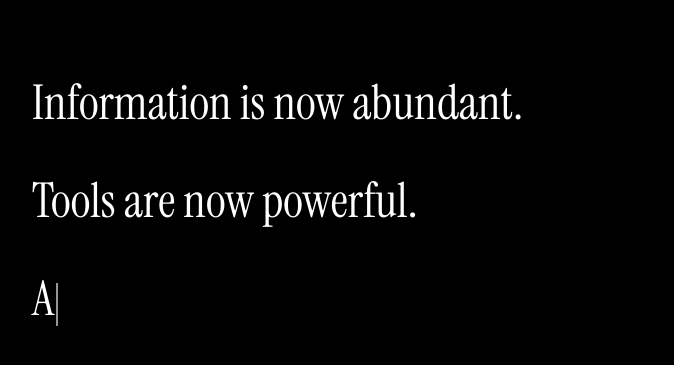
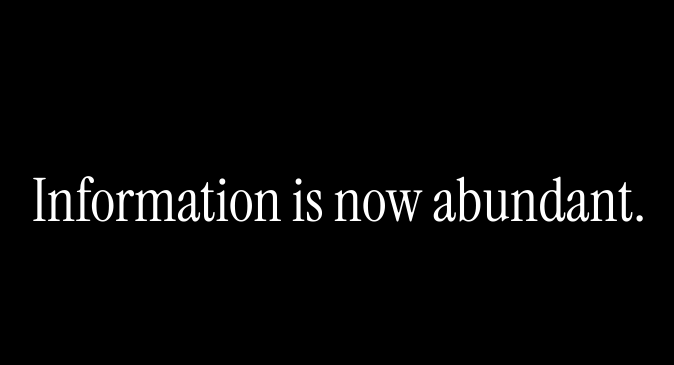
Before and after one commit to RomzSayah/futureschool-shader-gradient-component, a Next.js app: page / in a window 1280 px wide. Shown: the part 999-1364 px from the top of the page, without its empty margins (208-882 px from the left). Built offline with nearby package versions, Linux system fonts and the light colour scheme.

Commit message:
feat: implement smooth, continuous line typing animation
Introduce vertical centering and smooth spring typing effect for better UX.

```diff
--- a/components/hero-section.tsx
+++ b/components/hero-section.tsx
@@ -1,87 +1,110 @@
 "use client"
 
-import { motion, useScroll, useTransform, useMotionValueEvent } from "framer-motion"
+import { motion, useScroll, useSpring, useTransform, useMotionValueEvent, AnimatePresence } from "framer-motion"
 import { useRef, useState } from "react"
 import { GradientBackground } from "./gradient-background"
 
 const textSequence = [
   "Information is now abundant.",
   "Tools are now powerful.",
-  "Anyone can generate.",
-  "But not everyone can direct.",
+  "Anyone can generate. But not everyone can direct.",
   "If AI can solve the world's toughest challenges, what is left for humans?",
-  "We believe the answer is clear.",
   "Creativity is the new currency.",
   "Instead of fearing what AI will take, we come back to what is truly human.",
   "Consciousness. Creativity. Connection. Soul.",
   "We are not here to produce more content.",
   "We train the next generation of creative directors of machines.",
-  "We exist to fight the slop.",
-  "To help humans become more original, more imaginative, and more alive.",
-  "This is The Future School.",
+  "We exist to fight the slop — to help humans become more original, more imaginative, and more alive.",
 ]
 
-// Build cumulative character index so the typewriter runs continuously across all lines
-const totalChars = textSequence.reduce((sum, line) => sum + line.length, 0)
+// Each line gets: typing time + hold time. We model this in "units".
+// Typing units = number of characters. Hold units = a constant per line.
+const HOLD_UNITS = 18 // characters worth of "hold" time after a line finishes typing
+const lineUnits = textSequence.map((l) => l.length + HOLD_UNITS)
+const totalUnits = lineUnits.reduce((a, b) => a + b, 0)
 
-function TypewriterLines({
+function TypewriterLine({
   scrollYProgress,
 }: {
   scrollYProgress: ReturnType<typeof useScroll>["scrollYProgress"]
 }) {
-  // Map scroll 0 -> 1 to total characters typed
-  const charsTyped = useTransform(scrollYProgress, [0, 1], [0, totalChars])
-  const [typed, setTyped] = useState(0)
-
-  useMotionValueEvent(charsTyped, "change", (latest) => {
-    setTyped(Math.floor(latest))
+  // Smooth scroll into a flowing progress value
+  const smoothed = useSpring(scrollYProgress, {
+    stiffness: 70,
+    damping: 22,
+    mass: 0.5,
   })
 
-  // Determine which line is currently being typed and how many chars per line
-  let consumed = 0
-  const lineStates = textSequence.map((line) => {
-    const start = consumed
-    consumed += line.length
-    const end = consumed
-    const visible = Math.max(0, Math.min(line.length, typed - start))
-    const isActive = typed >= start && typed < end
-    const isComplete = typed >= end
-    return { line, visible, isActive, isComplete }
+  // Map 0.04 -> 0.94 of scroll across all units
+  const progress = useTransform(smoothed, [0.04, 0.94], [0, totalUnits])
+
+  const [units, setUnits] = useState(0)
+  useMotionValueEvent(progress, "change", (latest) => {
+    setUnits(Math.max(0, latest))
   })
 
-  // Only render lines that have started; keep completed lines visible above
+  // Figure out which line we're on, and how many chars are typed within it
+  let consumed = 0
+  let activeIndex = 0
+  let charsInLine = 0
+  let isHolding = false
+
+  for (let i = 0; i < textSequence.length; i++) {
+    const lineLen = textSequence[i].length
+    const lineTotal = lineUnits[i]
+    if (units < consumed + lineTotal) {
+      activeIndex = i
+      const within = units - consumed
+      charsInLine = Math.min(lineLen, Math.floor(within))
+      isHolding = within >= lineLen
+      break
+    }
+    consumed += lineTotal
+    // Past the end: lock to the last line, fully typed
+    if (i === textSequence.length - 1) {
+      activeIndex = i
+      charsInLine = lineLen
+      isHolding = true
+    }
+  }
+
+  const activeLine = textSequence[activeIndex]
+  const visibleText = activeLine.slice(0, charsInLine)
+  const showCursor = !isHolding || charsInLine < activeLine.length
+
   return (
-    <div className="mx-auto flex h-full max-w-4xl flex-col justify-center px-6 md:px-12">
-      <div className="space-y-6 md:space-y-8">
-        {lineStates.map((state, index) => {
-          if (state.visible === 0) return null
-          return (
-            <p
-              key={index}
-              className="font-serif text-2xl leading-snug text-white text-balance sm:text-3xl md:text-4xl lg:text-5xl"
-            >
-              {state.line.slice(0, state.visible)}
-              {state.isActive && (
-                <span className="ml-0.5 inline-block h-[0.9em] w-[2px] -mb-1 animate-pulse bg-white align-middle" />
-              )}
-            </p>
-          )
-        })}
+    <div className="mx-auto flex h-full max-w-4xl items-center px-6 md:px-12">
+      <div className="w-full">
+        <AnimatePresence mode="wait">
+          <motion.p
+            key={activeIndex}
+            initial={{ opacity: 0, y: 16 }}
+            animate={{ opacity: 1, y: 0 }}
+            exit={{ opacity: 0, y: -16 }}
+            transition={{ duration: 0.6, ease: [0.22, 1, 0.36, 1] }}
+            className="font-serif text-2xl leading-snug text-white text-balance text-left sm:text-3xl md:text-4xl lg:text-5xl xl:text-6xl"
+          >
+            {visibleText}
+            {showCursor && (
+              <span className="ml-1 inline-block h-[0.9em] w-[2px] -mb-1 animate-pulse bg-white align-middle" />
+            )}
+          </motion.p>
+        </AnimatePresence>
       </div>
     </div>
   )
 }
 
 export function HeroSection() {
-  const introRef = useRef<HTMLDivElement>(null)
+  const typewriterRef = useRef<HTMLDivElement>(null)
   const { scrollYProgress } = useScroll({
-    target: introRef,
+    target: typewriterRef,
     offset: ["start start", "end end"],
   })
 
   return (
     <>
-      {/* First screen: just the title, scroll past it like any normal section */}
+      {/* First screen: title only. Scroll past it like a normal section. */}
       <section className="relative h-screen w-full overflow-hidden">
         <GradientBackground />
         <div className="absolute inset-0 z-10 flex items-center justify-center px-6">
@@ -102,12 +125,12 @@ export function HeroSection() {
         </div>
       </section>
 
-      {/* Second part: sticky typewriter section that runs continuously as you scroll */}
-      <section ref={introRef} className="relative h-[500vh]">
+      {/* Sticky typewriter: one line at a time, fades in/out, types as you scroll. */}
+      <section ref={typewriterRef} className="relative h-[600vh]">
         <div className="sticky top-0 h-screen w-full overflow-hidden">
           <GradientBackground />
           <div className="absolute inset-0 z-10">
-            <TypewriterLines scrollYProgress={scrollYProgress} />
+            <TypewriterLine scrollYProgress={scrollYProgress} />
           </div>
         </div>
       </section>
```
